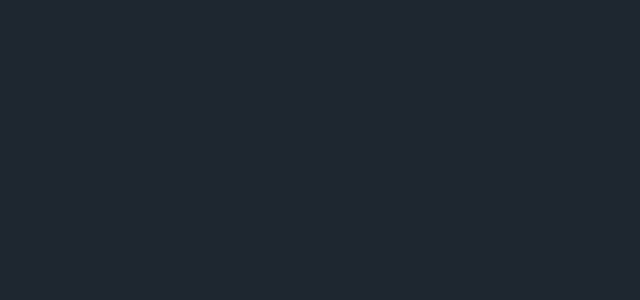
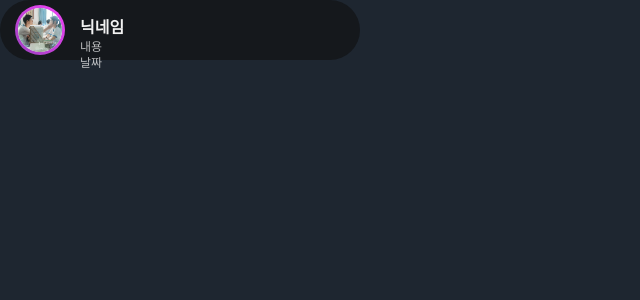
Before and after one commit to codestates-seb/seb44_main_025, a React (Create React App) app in the folder client/: page / in a window 1280 px wide. Shown: the top 300 px of the page, without its empty margins (0-640 px from the left). Built offline with nearby package versions, Linux system fonts and the light colour scheme.

Commit message:
Feat: fe/review

```diff
--- a/client/src/App.tsx
+++ b/client/src/App.tsx
@@ -1,9 +1,11 @@
 import { Outlet } from 'react-router-dom';
+import Review from './components/review/review';
 
 function App() {
   return (
     <div className="App">
       <Outlet />
+      <Review />
     </div>
   );
 }
--- a/client/src/components/concertpreview.tsx
+++ b/client/src/components/concertpreview/concertpreview.tsx
@@ -1,5 +1,5 @@
 import { styled } from 'styled-components';
-import { ButtonWithArrowDark } from './Buttons/Buttons';
+import { ButtonWithArrowDark } from '../Buttons/Buttons';
 
 export default function Concertpreview() {
   return (
--- /dev/null
+++ b/client/src/components/review/review.tsx
@@ -0,0 +1,59 @@
+import { styled } from 'styled-components';
+
+export default function Concertpreview() {
+  return (
+    <S.ConcertpreviewWrapper>
+      <S.ConcertImg src="우리사랑이대로.jpeg" />
+      <S.ConcertDetail>
+        <S.ConcertTitle>닉네임</S.ConcertTitle>
+        <S.Concertcontent>내용</S.Concertcontent>
+        <S.Concertcontent>날짜</S.Concertcontent>
+      </S.ConcertDetail>
+    </S.ConcertpreviewWrapper>
+  );
+}
+
+const S = {
+  ConcertpreviewWrapper: styled.div`
+    width: 360px;
+    height: 60px;
+    background-color: var(--font-mid-color);
+    border-radius: 50px;
+    display: flex;
+    justify-content: flex-start;
+    align-items: center;
+  `,
+  ConcertImg: styled.img`
+    width: 50px;
+    height: 50px;
+    margin: 15px;
+    border: 3px solid transparent;
+    border-radius: 50px;
+    background-image: linear-gradient(#fff, #fff),
+      linear-gradient(
+        to top right,
+        var(--image-border-bottom-color),
+        var(--image-border-top-color)
+      );
+    background-origin: border-box;
+    background-clip: content-box, border-box;
+  `,
+  ConcertDetail: styled.div`
+    height: 30px;
+    display: flex;
+    flex-direction: column;
+    justify-content: space-evenly;
+  `,
+  ConcertTitle: styled.header`
+    font-size: var(--heading6-font-size);
+    line-height: var(--heading6-line-height);
+    font-weight: var(--heading6-font-weight);
+    color: var(--font-white-color);
+  `,
+  Concertcontent: styled.p`
+    font-size: var(--nav-font-size);
+    font-weight: var(--nav-font-weight);
+    line-height: var(--nav-line-height);
+    color: var(--font-light-white-color);
+  `,
+};
```
Also changed, not shown: client/src/components/artist/artist.tsx (renamed from client/src/components/artist.tsx), client/src/components/artist/artistcontainer.tsx (renamed from client/src/components/artistcontainer.tsx), client/src/components/artist/artistmain.tsx (renamed from client/src/components/artistmain.tsx), client/src/components/artist/artistreview.tsx (renamed from client/src/components/artistreview.tsx), client/src/components/artist/artistreviewcontainer.tsx (renamed from client/src/components/artistreviewcontainer.tsx).
